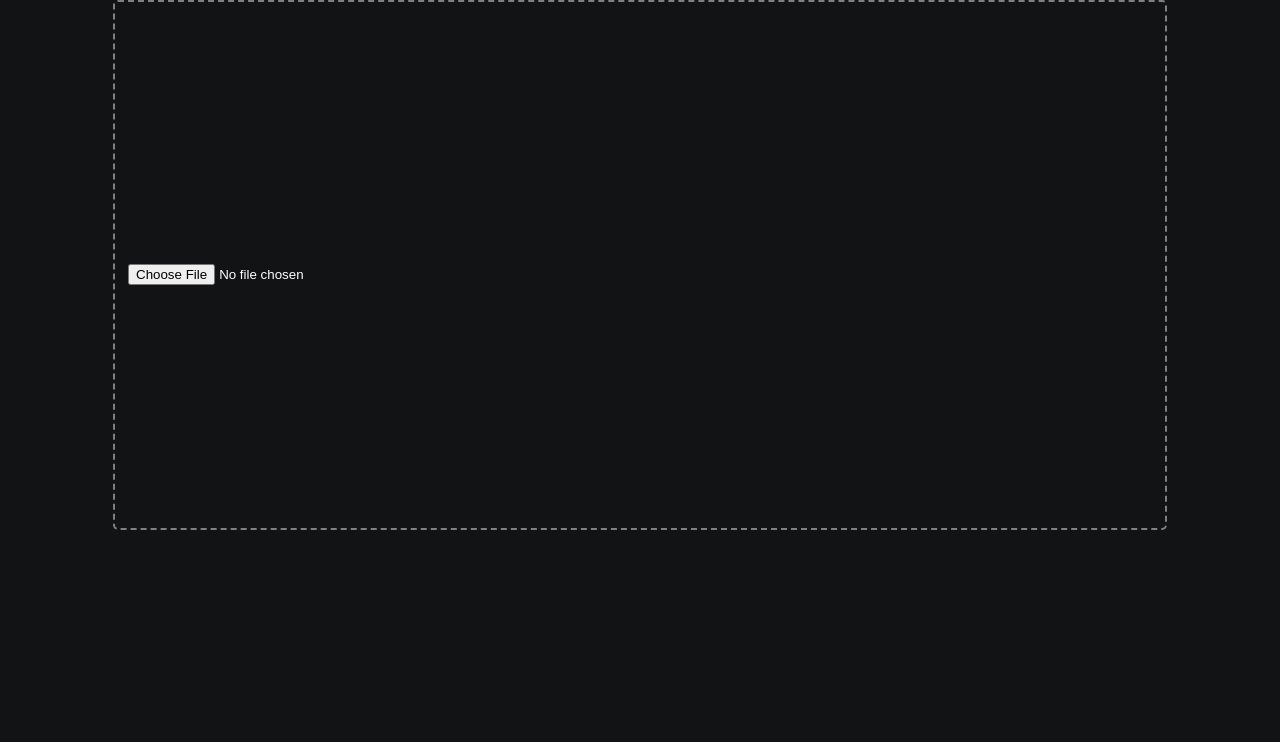
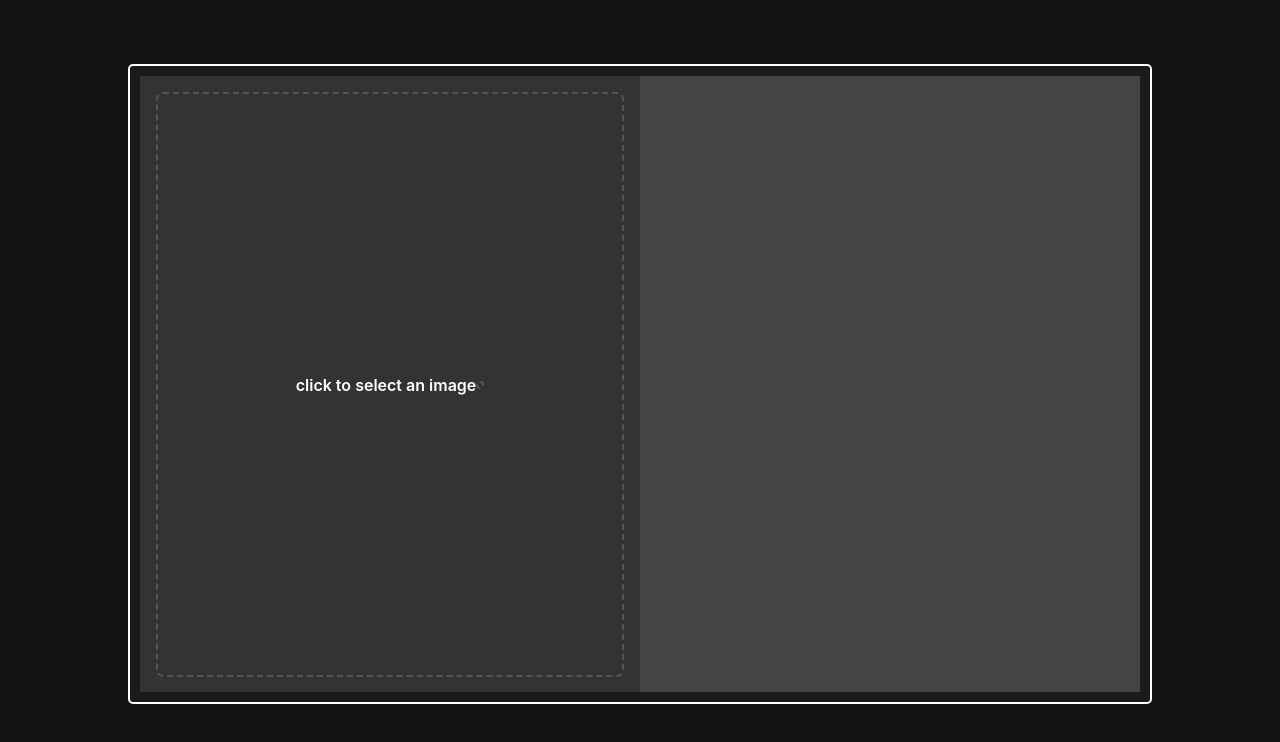
Before and after one commit to victoriousj/javascript-swatch-finder, a React (Create React App) app: page / in a window 1280 px wide. Shown: the top 742 px of the page. Built offline with nearby package versions, Linux system fonts and the light colour scheme.

Commit message:
adjusted a lot of styling, it's looking really good

```diff
--- a/src/App.css
+++ b/src/App.css
@@ -1,56 +1,96 @@
+* {
+  box-sizing: border-box;
+}
 body {
-  width: 100%;
-  height: 100%;
-  box-sizing: border-box;
   background-color: #121314;
   color: white;
+  height: 100vh;
+  overflow: hidden;
+  text-align: center;
+  width: 100vw;
+}
+.container {
+  align-content: space-around;
+  background-color: #1a1b1c;
+  border: 2px solid white;
+  border-radius: 5px;
+  display: flex;
+  height: 80vh;
+  display: flex;
+  margin: 5% auto;
+  padding: 10px;
+  width: 80vw;
+}
+.photo-container {
+  background-color: #333;
+  height: 100%;
+  width: 50%;
 }
 
-.container {
-  width: 80%;
-  height: 80%;
-  border: 2px dashed gray;
-  border-radius: 5px;
-  margin: 0 auto;
-  display: flex;
-  justify-content: center;
-  justify-content: space-between;
-  align-items: center;
-  padding: 1%;
+.photo-container:hover {
+  background-color: #2a2a2a;
+}
+
+.photo-container:hover img {
+  border: 2px dashed white;
 }
 
 .results {
-  height: 500px;
+  background-color: #444;
+  height: 100%;
+  padding: 50px;
+  width: 50%;
   display: flex;
-  flex-direction: column;
-  flex-wrap: wrap;
-  margin: auto;
+  justify-content: center;
+  align-items: center;
+}
+img {
+  height: auto;
+  max-height: 100%;
+  max-width: 100%;
+  border-radius: 5px;
+  box-sizing: border-box;
+  border: 2px dashed #555;
+  padding: 2px;
 }
 
-input,
-button {
-  display: block;
-  margin: 10px auto;
+.photo {
+  cursor: pointer;
+  height: 95%;
+  border-radius: 7px;
+  margin: 1em;
+  text-align: center;
+  display: flex;
+  align-items: center;
+  justify-content: center;
+  font-weight: 600;
 }
 
+.border {
+  border: 2px dashed #555;
+}
 canvas {
   display: none;
 }
-
-/* canvas:hover {
-  display: none;
-} */
-
-img {
-  max-width: 500px;
-  margin: 0 auto;
+.color-block {
+  align-items: center;
+  border-radius: 50%;
+  display: flex;
+  font-weight: 600;
+  height: 100px;
+  justify-content: center;
+  text-emphasis: bold;
+  text-shadow: -1px -1px 0 #000, 1px -1px 0 #000, -1px 1px 0 #000,
+    1px 1px 0 #000;
+  width: 100px;
 }
 
-.color-block {
-  display: inline-block;
-  flex: 1 0 21%;
-  height: 80px;
-  width: 80px;
-  color: white;
-  margin: auto;
+.color-swatch {
+  display: grid;
+  grid-template-columns: repeat(4, 1fr);
+  grid-gap: 10px;
 }
+
+input[type="file"] {
+  display: none;
+}
--- a/src/App.js
+++ b/src/App.js
@@ -7,6 +7,11 @@ const App = () => {
   const [uImage, setUImage] = React.useState("");
   const [colors, setColors] = React.useState([]);
   const canvasRef = React.createRef();
+  const inputRef = React.createRef();
+
+  const handleFormClick = () => {
+    inputRef.current.click();
+  };
 
   const onChange = e => {
     if (!e.target.files.length) return;
@@ -71,12 +76,20 @@ const App = () => {
 
   return (
     <div className="container">
-      <div className="photo-contianer">
-        <canvas ref={canvasRef}></canvas>
-        <img src={uImage} alt="" />
-        <input type="file" name="file-input" onChange={onChange} />
+      <div className="photo-container">
+        <div
+          className={`photo ${uImage === "" ? "border" : ""}`}
+          onClick={handleFormClick}
+        >
+          {`${uImage === "" ? "click to select an image" : ""}`}
+          <img className="image-file" src={uImage} alt="" />
+        </div>
       </div>
-      <div className="results">{colors}</div>
+      <div className="results">
+        <div className="color-swatch">{colors}</div>
+      </div>
+      <canvas ref={canvasRef}></canvas>
+      <input ref={inputRef} type="file" name="file-input" onChange={onChange} />
     </div>
   );
 };
```
